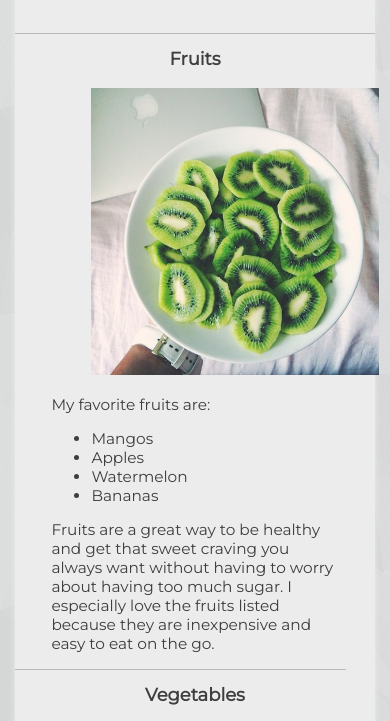
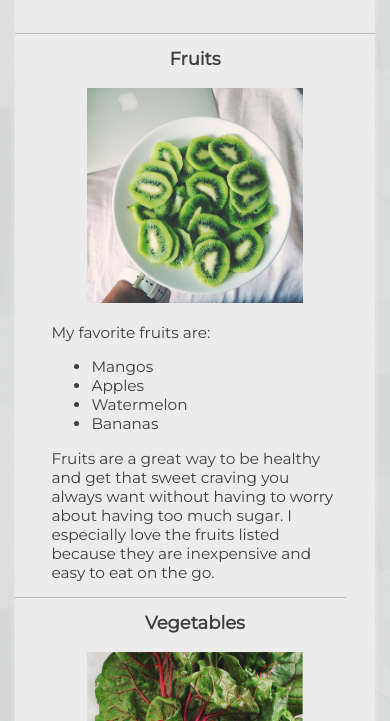
Before and after one commit to yeramirez/dws2, a plain HTML site: page Week1/Ramirez_Food/index.html in a window 390 px wide. Shown: the part 99-820 px from the top of the page. Drawn offline with Linux system fonts and the light colour scheme.

Commit message:
Fixed photo width

```diff
--- a/Week1/Ramirez_Food/css/main.css
+++ b/Week1/Ramirez_Food/css/main.css
@@ -139,7 +139,8 @@ footer{
 			width: 96%;
 		}
 		figure {
-			width: 100%;
+			margin: 0 auto;
+			width: 75%;
 		}
 		figcaption{
 			display: none;
```
